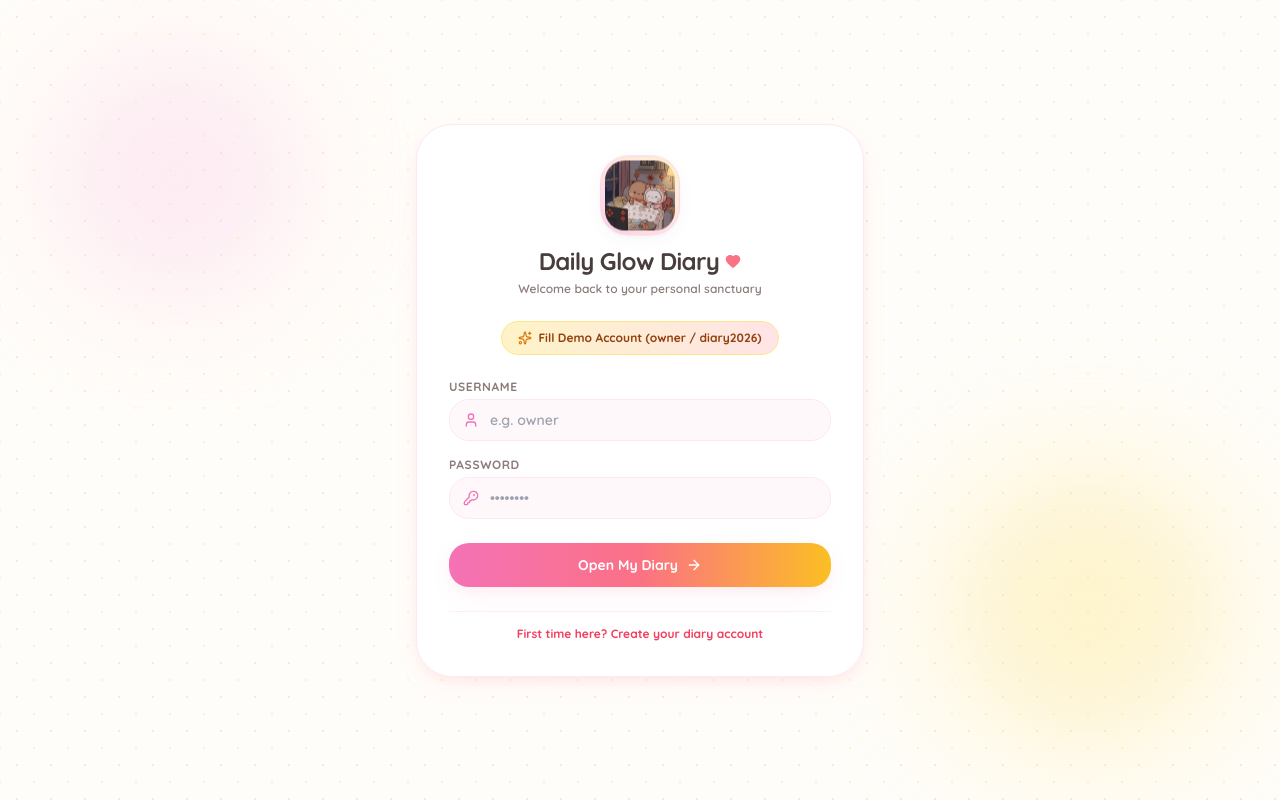
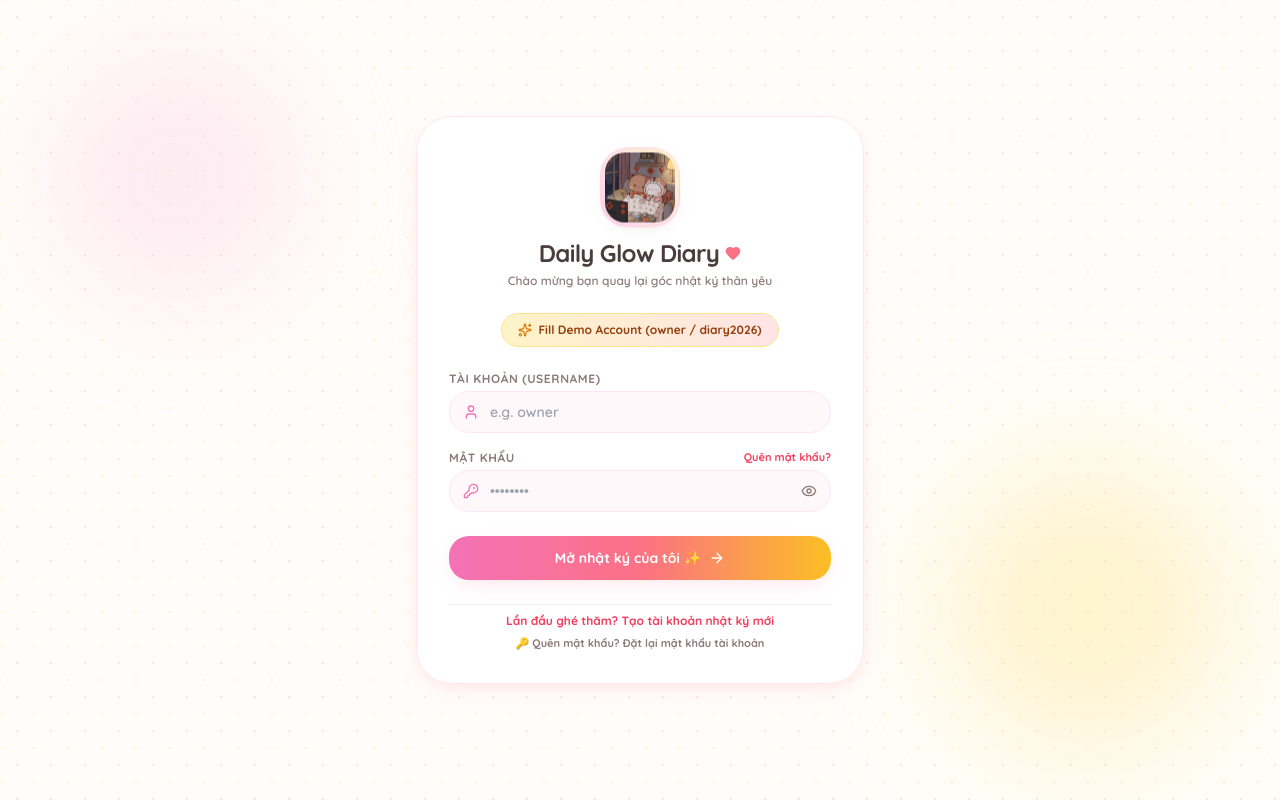
Before and after one commit to thanhhoang261/GlowDailyDiary, a React (Vite) app in the folder packages/frontend/: page / in a window 1280 px wide. Built offline with nearby package versions, Linux system fonts and the light colour scheme.

Commit message:
feat(auth): add password reset feature requiring only username and new password

```diff
--- a/packages/frontend/src/context/AuthContext.tsx
+++ b/packages/frontend/src/context/AuthContext.tsx
@@ -7,6 +7,7 @@ interface AuthContextType {
   loading: boolean;
   login: (dto: LoginDto) => Promise<void>;
   register: (dto: RegisterDto) => Promise<void>;
+  resetPassword: (dto: { username: string; newPassword: string }) => Promise<void>;
   logout: () => void;
   refreshUser: () => Promise<void>;
   updateProfile: (data: Partial<UserProfile>) => Promise<void>;
@@ -54,6 +55,12 @@ export const AuthProvider: React.FC<{ children: React.ReactNode }> = ({ children
     setUser(res.user);
   };
 
+  const resetPassword = async (dto: { username: string; newPassword: string }) => {
+    const res = await api.resetPassword(dto);
+    tokenStorage.set(res.token);
+    setUser(res.user);
+  };
+
   const logout = () => {
     tokenStorage.clear();
     setUser(null);
@@ -71,6 +78,7 @@ export const AuthProvider: React.FC<{ children: React.ReactNode }> = ({ children
         loading,
         login,
         register,
+        resetPassword,
         logout,
         refreshUser,
         updateProfile,
--- a/packages/frontend/src/pages/AuthPage.tsx
+++ b/packages/frontend/src/pages/AuthPage.tsx
@@ -1,29 +1,37 @@
 import React, { useState } from 'react';
-import { Heart, Sparkles, ArrowRight, Lock, User, KeyRound } from 'lucide-react';
+import { Heart, Sparkles, ArrowRight, Lock, User, KeyRound, Eye, EyeOff, ShieldCheck, Check } from 'lucide-react';
 import { useAuth } from '../context/AuthContext';
-import { BUBU_AVATARS, BubuAvatar } from '../components/BubuAvatar';
+import { BUBU_AVATARS } from '../components/BubuAvatar';
+
+type AuthMode = 'login' | 'register' | 'reset';
 
 export const AuthPage: React.FC = () => {
-  const { login, register } = useAuth();
-  const [isRegister, setIsRegister] = useState(false);
+  const { login, register, resetPassword } = useAuth();
+  const [authMode, setAuthMode] = useState<AuthMode>('login');
 
   const [username, setUsername] = useState('');
   const [password, setPassword] = useState('');
+  const [newPassword, setNewPassword] = useState('');
   const [name, setName] = useState('');
   const [avatarEmoji, setAvatarEmoji] = useState('bubu-peace');
 
+  const [showPassword, setShowPassword] = useState(false);
+  const [showNewPassword, setShowNewPassword] = useState(false);
+
   const [loading, setLoading] = useState(false);
   const [errorMsg, setErrorMsg] = useState('');
+  const [successMsg, setSuccessMsg] = useState('');
 
   const handleSubmit = async (e: React.FormEvent) => {
     e.preventDefault();
     setErrorMsg('');
+    setSuccessMsg('');
     setLoading(true);
 
     try {
-      if (isRegister) {
+      if (authMode === 'register') {
         if (!name.trim()) {
-          setErrorMsg('Please enter your name');
+          setErrorMsg('Vui lòng nhập tên của bạn');
           setLoading(false);
           return;
         }
@@ -33,6 +41,17 @@ export const AuthPage: React.FC = () => {
           name: name.trim(),
           avatarEmoji,
         });
+      } else if (authMode === 'reset') {
+        if (!username.trim() || !newPassword.trim()) {
+          setErrorMsg('Vui lòng nhập tên tài khoản và mật khẩu mới');
+          setLoading(false);
+          return;
+        }
+        await resetPassword({
+          username: username.trim(),
+          newPassword: newPassword.trim(),
+        });
+        setSuccessMsg('Đặt lại mật khẩu thành công! Đang chuyển vào nhật ký...');
       } else {
         await login({
           username: username.trim(),
@@ -40,7 +59,7 @@ export const AuthPage: React.FC = () => {
         });
       }
     } catch (err: any) {
-      setErrorMsg(err.message || 'Authentication failed');
+      setErrorMsg(err.message || 'Thao tác không thành công');
     } finally {
       setLoading(false);
     }
@@ -49,7 +68,9 @@ export const AuthPage: React.FC = () => {
   const handleDemoLogin = () => {
     setUsername('owner');
     setPassword('diary2026');
-    setIsRegister(false);
+    setAuthMode('login');
+    setErrorMsg('');
+    setSuccessMsg('');
   };
 
   return (
@@ -72,13 +93,14 @@ export const AuthPage: React.FC = () => {
             Daily Glow Diary <Heart className="w-4 h-4 fill-rose-400 text-rose-400 inline" />
           </h1>
           <p className="text-xs font-semibold text-glow-muted mt-1">
-            {isRegister
-              ? 'Begin your cozy English writing & speaking journey'
-              : 'Welcome back to your personal sanctuary'}
+            {authMode === 'register' && 'Bắt đầu hành trình viết nhật ký & luyện nói tiếng Anh ấm áp'}
+            {authMode === 'login' && 'Chào mừng bạn quay lại góc nhật ký thân yêu'}
+            {authMode === 'reset' && 'Chỉ cần nhập tài khoản cũ và mật khẩu mới để đổi ngay'}
           </p>
         </div>
 
-        {/* Quick Demo Login Pill */}
+        {/* Quick Demo Login Pill (Only in login mode) */}
+        {authMode === 'login' && (
           <div className="flex justify-center">
             <button
               type="button"
@@ -89,6 +111,15 @@ export const AuthPage: React.FC = () => {
               <span>Fill Demo Account (owner / diary2026)</span>
             </button>
           </div>
+        )}
+
+        {/* Success Notice */}
+        {successMsg && (
+          <div className="p-3.5 rounded-2xl bg-emerald-50 border border-emerald-200 text-xs font-bold text-emerald-700 text-center flex items-center justify-center gap-2">
+            <Check className="w-4 h-4 text-emerald-600 shrink-0" />
+            <span>{successMsg}</span>
+          </div>
+        )}
 
         {/* Error notice */}
         {errorMsg && (
@@ -99,18 +130,19 @@ export const AuthPage: React.FC = () => {
 
         {/* Form */}
         <form onSubmit={handleSubmit} className="flex flex-col gap-4">
-          {isRegister && (
+          {/* Register: Name & Avatar */}
+          {authMode === 'register' && (
             <>
               <div className="flex flex-col gap-1">
                 <label className="text-xs font-bold text-glow-muted uppercase tracking-wider">
-                  Your Name
+                  Tên của bạn (Your Name)
                 </label>
                 <div className="relative">
                   <User className="w-4 h-4 text-pink-400 absolute left-3.5 top-1/2 -translate-y-1/2" />
                   <input
                     type="text"
                     required
-                    placeholder="e.g. Mia Blossom"
+                    placeholder="ví dụ: Mia Blossom"
                     value={name}
                     onChange={(e) => setName(e.target.value)}
                     className="w-full pl-10 pr-4 py-2.5 rounded-2xl bg-pink-50/50 border border-pink-100 focus:outline-none focus:border-rose-400 text-sm font-semibold text-glow-cocoa"
@@ -120,7 +152,7 @@ export const AuthPage: React.FC = () => {
 
               <div className="flex flex-col gap-1.5">
                 <label className="text-xs font-bold text-glow-muted uppercase tracking-wider">
-                  Choose Avatar Emoji
+                  Chọn Avatar Bubu & Dudu
                 </label>
                 <div className="flex gap-2 overflow-x-auto pb-1">
                   {BUBU_AVATARS.map((av) => (
@@ -143,9 +175,10 @@ export const AuthPage: React.FC = () => {
             </>
           )}
 
+          {/* Username Field */}
           <div className="flex flex-col gap-1">
             <label className="text-xs font-bold text-glow-muted uppercase tracking-wider">
-              Username
+              {authMode === 'reset' ? 'Tài khoản cũ (Username)' : 'Tài khoản (Username)'}
             </label>
             <div className="relative">
               <User className="w-4 h-4 text-pink-400 absolute left-3.5 top-1/2 -translate-y-1/2" />
@@ -160,47 +193,150 @@ export const AuthPage: React.FC = () => {
             </div>
           </div>
 
+          {/* Normal Password Field (Login / Register) */}
+          {authMode !== 'reset' && (
+            <div className="flex flex-col gap-1">
+              <div className="flex items-center justify-between">
+                <label className="text-xs font-bold text-glow-muted uppercase tracking-wider">
+                  Mật khẩu
+                </label>
+                {authMode === 'login' && (
+                  <button
+                    type="button"
+                    onClick={() => {
+                      setAuthMode('reset');
+                      setErrorMsg('');
+                      setSuccessMsg('');
+                    }}
+                    className="text-[11px] font-bold text-rose-500 hover:text-rose-700 transition"
+                  >
+                    Quên mật khẩu?
+                  </button>
+                )}
+              </div>
+              <div className="relative">
+                <KeyRound className="w-4 h-4 text-pink-400 absolute left-3.5 top-1/2 -translate-y-1/2" />
+                <input
+                  type={showPassword ? 'text' : 'password'}
+                  required
+                  placeholder="••••••••"
+                  value={password}
+                  onChange={(e) => setPassword(e.target.value)}
+                  className="w-full pl-10 pr-10 py-2.5 rounded-2xl bg-pink-50/50 border border-pink-100 focus:outline-none focus:border-rose-400 text-sm font-semibold text-glow-cocoa"
+                />
+                <button
+                  type="button"
+                  onClick={() => setShowPassword(!showPassword)}
+                  className="absolute right-3.5 top-1/2 -translate-y-1/2 text-glow-muted hover:text-glow-cocoa"
+                >
+                  {showPassword ? <EyeOff className="w-4 h-4" /> : <Eye className="w-4 h-4" />}
+                </button>
+              </div>
+            </div>
+          )}
+
+          {/* Reset Password Field (Reset Mode) */}
+          {authMode === 'reset' && (
             <div className="flex flex-col gap-1">
               <label className="text-xs font-bold text-glow-muted uppercase tracking-wider">
-              Password
+                Mật khẩu mới (New Password)
               </label>
               <div className="relative">
                 <KeyRound className="w-4 h-4 text-pink-400 absolute left-3.5 top-1/2 -translate-y-1/2" />
                 <input
-                type="password"
+                  type={showNewPassword ? 'text' : 'password'}
                   required
-                placeholder="••••••••"
-                value={password}
-                onChange={(e) => setPassword(e.target.value)}
-                className="w-full pl-10 pr-4 py-2.5 rounded-2xl bg-pink-50/50 border border-pink-100 focus:outline-none focus:border-rose-400 text-sm font-semibold text-glow-cocoa"
+                  placeholder="Nhập mật khẩu mới muốn đặt..."
+                  value={newPassword}
+                  onChange={(e) => setNewPassword(e.target.value)}
+                  className="w-full pl-10 pr-10 py-2.5 rounded-2xl bg-pink-50/50 border border-pink-100 focus:outline-none focus:border-rose-400 text-sm font-semibold text-glow-cocoa"
                 />
+                <button
+                  type="button"
+                  onClick={() => setShowNewPassword(!showNewPassword)}
+                  className="absolute right-3.5 top-1/2 -translate-y-1/2 text-glow-muted hover:text-glow-cocoa"
+                >
+                  {showNewPassword ? <EyeOff className="w-4 h-4" /> : <Eye className="w-4 h-4" />}
+                </button>
               </div>
             </div>
+          )}
 
+          {/* Submit Button */}
           <button
             type="submit"
             disabled={loading}
             className="mt-2 w-full py-3 rounded-2xl bg-gradient-to-r from-pink-400 via-rose-400 to-amber-400 hover:from-pink-500 hover:to-amber-500 text-white font-extrabold text-sm shadow-cute flex items-center justify-center gap-2 bouncy-button disabled:opacity-60 cursor-pointer"
           >
-            <span>{loading ? 'Entering...' : isRegister ? 'Start Writing' : 'Open My Diary'}</span>
+            <span>
+              {loading
+                ? 'Đang xử lý...'
+                : authMode === 'register'
+                ? 'Bắt đầu viết nhật ký ✨'
+                : authMode === 'reset'
+                ? 'Đặt lại mật khẩu & Đăng nhập ngay ✨'
+                : 'Mở nhật ký của tôi ✨'}
+            </span>
             <ArrowRight className="w-4 h-4" />
           </button>
         </form>
 
-        {/* Toggle between Login and Register */}
-        <div className="text-center pt-2 border-t border-pink-100/70">
+        {/* Navigation Switchers */}
+        <div className="flex flex-col items-center gap-2 pt-2 border-t border-pink-100/70 text-center">
+          {authMode === 'login' && (
+            <div className="flex flex-col gap-1.5 text-xs font-bold">
               <button
                 type="button"
                 onClick={() => {
-              setIsRegister(!isRegister);
+                  setAuthMode('register');
                   setErrorMsg('');
+                  setSuccessMsg('');
+                }}
+                className="text-rose-500 hover:text-rose-700 transition"
+              >
+                Lần đầu ghé thăm? Tạo tài khoản nhật ký mới
+              </button>
+              <button
+                type="button"
+                onClick={() => {
+                  setAuthMode('reset');
+                  setErrorMsg('');
+                  setSuccessMsg('');
+                }}
+                className="text-glow-muted hover:text-glow-cocoa text-[11px] transition"
+              >
+                🔑 Quên mật khẩu? Đặt lại mật khẩu tài khoản
+              </button>
+            </div>
+          )}
+
+          {authMode === 'register' && (
+            <button
+              type="button"
+              onClick={() => {
+                setAuthMode('login');
+                setErrorMsg('');
+                setSuccessMsg('');
               }}
               className="text-xs font-bold text-rose-500 hover:text-rose-700 transition"
             >
-            {isRegister
-              ? 'Already have an account? Sign in here'
-              : 'First time here? Create your diary account'}
+              Đã có tài khoản? Đăng nhập tại đây
             </button>
+          )}
+
+          {authMode === 'reset' && (
+            <button
+              type="button"
+              onClick={() => {
+                setAuthMode('login');
+                setErrorMsg('');
+                setSuccessMsg('');
+              }}
+              className="text-xs font-bold text-rose-500 hover:text-rose-700 transition"
+            >
+              ← Quay lại trang Đăng nhập
+            </button>
+          )}
         </div>
       </div>
     </div>
--- a/packages/frontend/src/services/api.ts
+++ b/packages/frontend/src/services/api.ts
@@ -59,6 +59,12 @@ export const api = {
 
   register: (dto: RegisterDto) =>
     request<AuthResponse>('/api/auth/register', {
+      method: 'POST',
+      body: JSON.stringify(dto),
+    }),
+
+  resetPassword: (dto: { username: string; newPassword: string }) =>
+    request<AuthResponse & { message: string }>('/api/auth/reset-password', {
       method: 'POST',
       body: JSON.stringify(dto),
     }),
--- a/packages/shared/src/index.ts
+++ b/packages/shared/src/index.ts
@@ -254,6 +254,11 @@ export interface RegisterDto {
   avatarEmoji?: string;
 }
 
+export interface ResetPasswordDto {
+  username: string;
+  newPassword: string;
+}
+
 export interface UserBackupStatus {
   googleDriveConnected: boolean;
   googleDriveEmail?: string | null;
```
Also changed, not shown: packages/frontend/src/pages/StatsPage.tsx (+66 -1 lines), 2 other files (tests, documents, lock files or other folders). Lines whose indentation alone changed are shown as unchanged.
